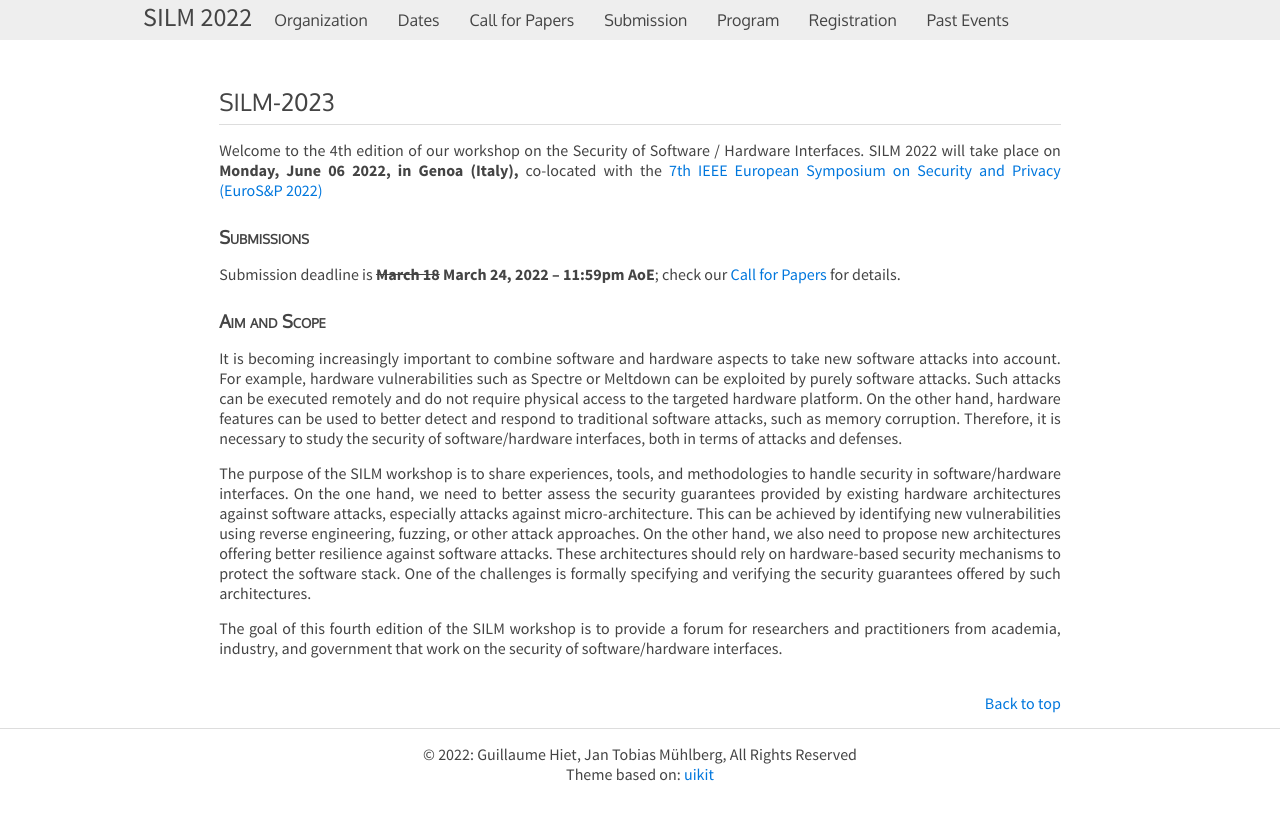
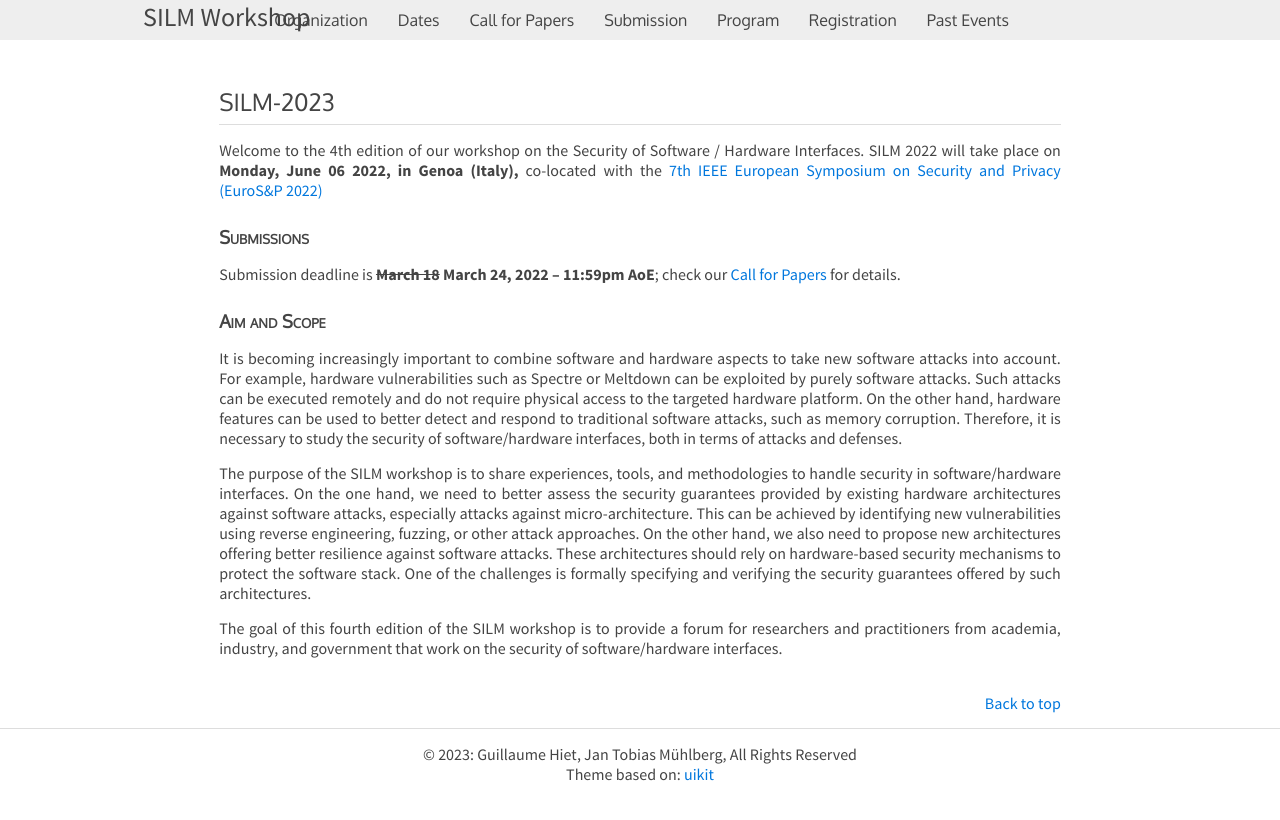
Before and after one commit to silm-workshop/silm-workshop.github.io, a Jekyll site: the page built from index.html, in a window 1280 px wide. Shown: the top 820 px of the page. Built offline with Jekyll 4.4.1, drawn with Linux system fonts in a browser that asks for light colours.

Commit message:
layputing

```diff
--- a/_includes/footer.html
+++ b/_includes/footer.html
@@ -11,7 +11,7 @@
 	<footer id="footer">
 		<hr/>
 		<div class="uk-text-center">
-			&copy; 2022: Guillaume Hiet, Jan Tobias M&uuml;hlberg, All Rights Reserved<br/>
+			&copy; 2023: Guillaume Hiet, Jan Tobias M&uuml;hlberg, All Rights Reserved<br/>
 			Theme based on: <a href="http://getuikit.com/">uikit</a>
 		</div>
 	</footer>
--- a/_includes/header.html
+++ b/_includes/header.html
@@ -18,7 +18,7 @@
 	<body>
 
 		<nav class="uk-navbar uk-navbar-attached">
-			<a class="uk-navbar-brand uk-push-1-10" href="/">SILM 2022</a>
+			<a class="uk-navbar-brand uk-push-1-10" href="/">SILM Workshop</a>
 			<ul class="uk-navbar-nav uk-navbar-flip uk-pull-2-10">
 				{% for link in site.navigation %}
 					{% assign current = nil %}
```
Also changed, not shown: 1 other file.
